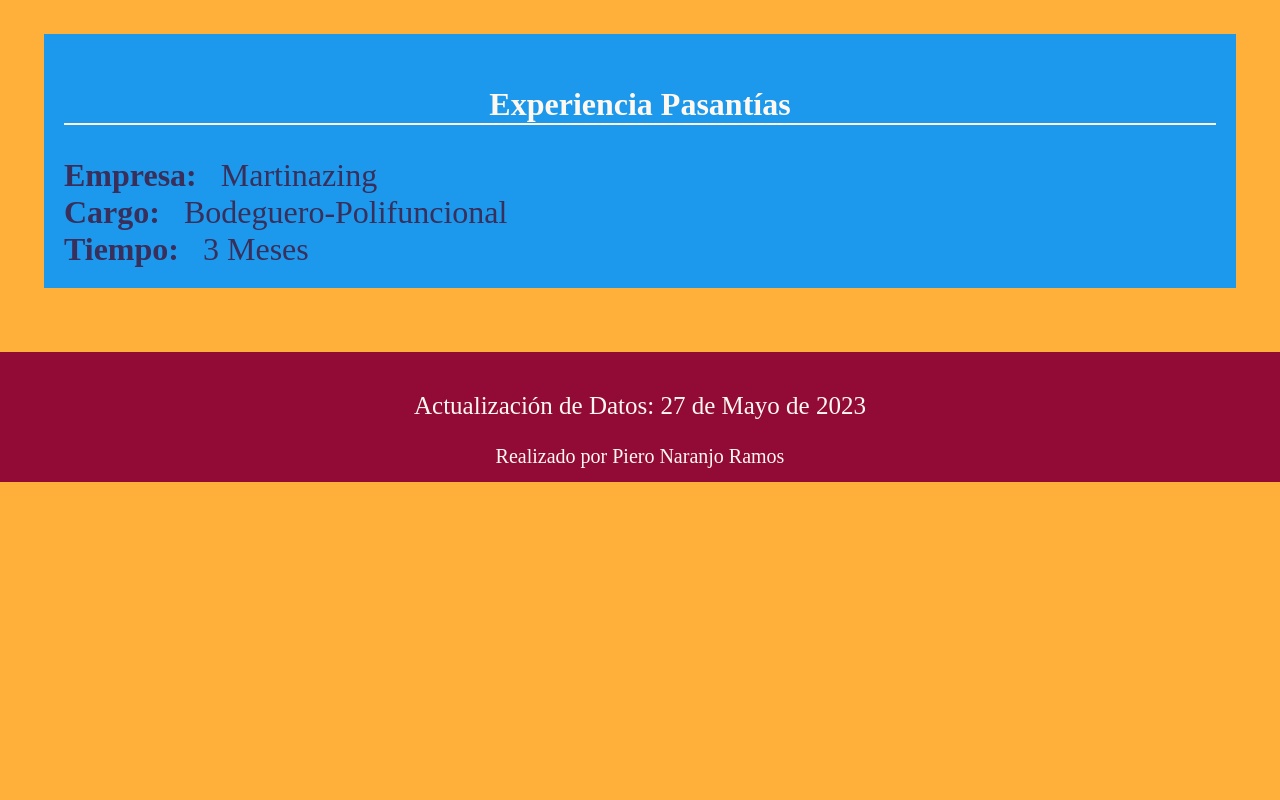
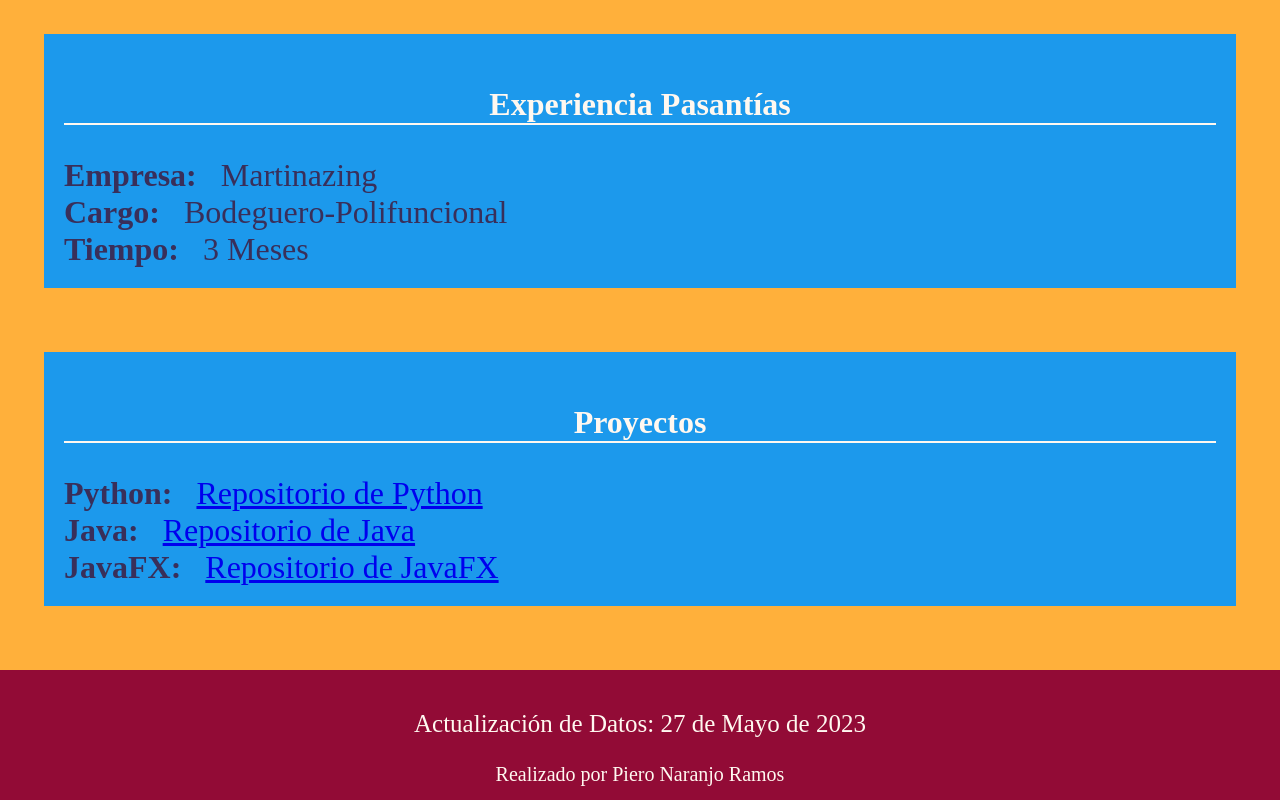
Before and after one commit to Piero-Naranjo/Piero_CV, a plain HTML site: page index.html in a window 1280 px wide. Shown: the part 1037-1837 px from the top of the page. Before the commit the page ends 1519 px from the top, so only its background shows below. Drawn offline with Linux system fonts and the light colour scheme; a web font is replaced by a local one.

Commit message:
index.html

```diff
--- a/index.html
+++ b/index.html
@@ -60,6 +60,17 @@
         <p class="tituloInfo">Tiempo:</p>
         <p class="InfoInfo">3 Meses</p><br>
     </div>
+    <div class="info">
+        <p class="tituloSeccion">Proyectos</p>
+        <p class="tituloInfo">Python:</p>
+        <p class="InfoInfo"><a href="https://github.com/Piero-Naranjo/Python" target="_blank">Repositorio de Python</a></p><br>
+
+        <p class="tituloInfo">Java:</p>
+        <p class="InfoInfo"><a href="https://github.com/Piero-Naranjo/Java" target="_blank">Repositorio de Java</a></p><br>
+
+        <p class="tituloInfo">JavaFX:</p>
+        <p class="InfoInfo"><a href="https://github.com/Piero-Naranjo/JavaFx/tree/main" target="_blank">Repositorio de JavaFX</a></p><br>
+    </div>
     <div class="final">
         <div class ="content">
             <p class="f-1">Actualización de Datos: 27 de Mayo de 2023</p>
```
